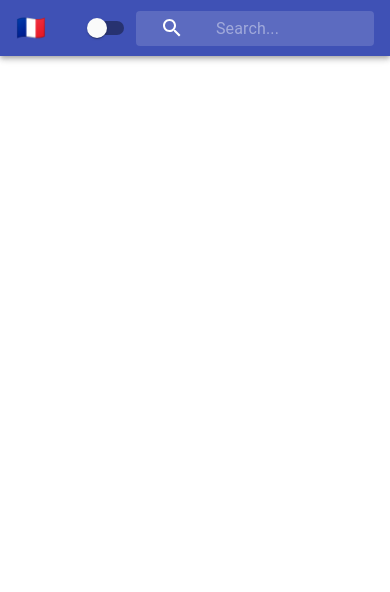
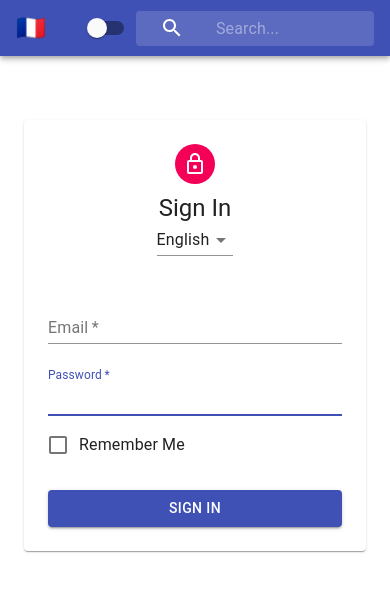
Before and after one commit to carlydekock/context-practice, a React (Create React App) app: page / in a window 390 px wide. Shown: the top 592 px of the page. Built offline with nearby package versions, Linux system fonts and the light colour scheme.

Commit message:
responsive form complete

```diff
--- a/src/App.js
+++ b/src/App.js
@@ -1,10 +1,14 @@
 import React, { Component } from "react";
 import NavBar from "./components/NavBar";
+import Form from "./components/Form";
 
 class App extends Component {
   render() {
     return (
-      <NavBar/>
+      <>
+        <NavBar/>
+        <Form />
+      </>
     )
   }
 }
--- /dev/null
+++ b/src/components/Form.js
@@ -0,0 +1,51 @@
+import React, { Component } from 'react';
+import Avatar from '@material-ui/core/Avatar';
+import Button from '@material-ui/core/Button';
+import CssBaseline from '@material-ui/core/CssBaseline';
+import FormControl from '@material-ui/core/FormControl';
+import FormControlLabel from '@material-ui/core/FormControlLabel';
+import Checkbox from '@material-ui/core/Checkbox';
+import Input from '@material-ui/core/Input';
+import InputLabel from '@material-ui/core/InputLabel';
+import LockOutlinedIcon from '@material-ui/icons/LockOutlined';
+import Paper from '@material-ui/core/Paper';
+import Typography from '@material-ui/core/Typography';
+import MenuItem from '@material-ui/core/MenuItem';
+import Select from '@material-ui/core/Select';
+import withStyles from '@material-ui/core/styles/withStyles';
+import styles from '../styles/FormStyles';
+
+class Form extends Component {
+  render() {
+    const { classes } = this.props;
+    return (
+      <main className={classes.main}>
+        <Paper className={classes.paper}>
+          <Avatar className={classes.avatar}>
+            <LockOutlinedIcon/>
+          </Avatar>
+          <Typography variant="h5">Sign In</Typography>
+          <Select value="english">
+            <MenuItem value="english">English</MenuItem>
+            <MenuItem value="french">French</MenuItem>
+            <MenuItem value="spanish">Spanish</MenuItem>
+          </Select>
+          <form className={classes.form}>
+            <FormControl margin="normal" required fullWidth>
+              <InputLabel htmlFor="email">Email</InputLabel>
+              <Input id="email" name="email" autoFocus />
+            </FormControl>
+            <FormControl margin="normal" required fullWidth>
+              <InputLabel htmlFor="password">Password</InputLabel>
+              <Input id="password" name="password" autoFocus />
+            </FormControl>
+            <FormControlLabel control={<Checkbox color="primary" />} label="Remember Me" />
+            <Button variant="contained" type="submit" fullWidth color="primary" className={classes.submit}>Sign In</Button>
+          </form>
+        </Paper>
+      </main>
+    )
+  }
+}
+
+export default withStyles(styles)(Form);
--- /dev/null
+++ b/src/styles/FormStyles.js
@@ -0,0 +1,33 @@
+const styles = theme => ({
+  main: {
+    width: "auto",
+    display: "block",
+    marginLeft: theme.spacing.unit * 3,
+    marginRight: theme.spacing.unit * 3,
+    [theme.breakpoints.up("sm")] : {
+      width: 400,
+      marginLeft: "auto",
+      marginRight: "auto"
+    }
+  },
+  paper: {
+    marginTop: theme.spacing.unit * 8,
+    display: "flex",
+    flexDirection: "column",
+    alignItems: "center",
+    padding: `${theme.spacing.unit*2}px ${theme.spacing.unit*3}px ${theme.spacing.unit*3}px`
+  },
+  avatar: {
+    margin: theme.spacing.unit,
+    backgroundColor: theme.palette.secondary.main
+  },
+  form: {
+    width: "100%",
+    marginTop: theme.spacing.unit * 3
+  },
+  submit: {
+    marginTop: theme.spacing.unit * 3
+  }
+});
+
+export default styles;
```
